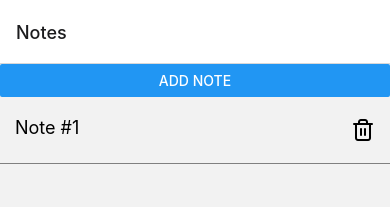
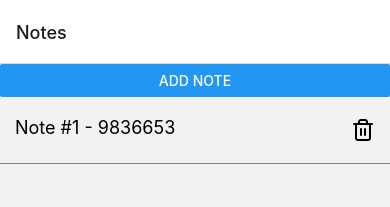
Before and after one commit to eneax/rn-notes-app, a React Native app: screen /Notes in a window 390 px wide. Both pictures are taken after a click on the button "ADD NOTE". Shown: the top 207 px of the page. Built offline with nearby package versions, Linux system fonts and the light colour scheme.

Commit message:
Create notes with a random id

```diff
--- a/src/context/NotesContext.js
+++ b/src/context/NotesContext.js
@@ -3,7 +3,13 @@ import createDataContext from "./createDataContext";
 const notesReducer = (state, action) => {
   switch (action.type) {
     case "add_note":
-      return [...state, { title: `Note #${state.length + 1}` }];
+      return [
+        ...state,
+        {
+          id: Math.floor(Math.random() * 9999999),
+          title: `Note #${state.length + 1}`,
+        },
+      ];
     default:
       return state;
   }
--- a/src/screens/HomeScreen.js
+++ b/src/screens/HomeScreen.js
@@ -1,5 +1,12 @@
 import React from "react";
-import { View, Text, FlatList, Button, StyleSheet } from "react-native";
+import {
+  View,
+  Text,
+  FlatList,
+  Button,
+  TouchableOpacity,
+  StyleSheet,
+} from "react-native";
 import { Feather } from "@expo/vector-icons";
 
 import { Context as NotesContext } from "../context/NotesContext";
@@ -17,8 +24,12 @@ const HomeScreen = () => {
         renderItem={({ item }) => {
           return (
             <View style={styles.noteContainerStyles}>
-              <Text style={styles.noteTitleStyles}>{item.title}</Text>
-              <Feather name="trash-2" size={24} color="black" />
+              <Text style={styles.noteTitleStyles}>
+                {item.title} - {item.id}
+              </Text>
+              <TouchableOpacity onPress={() => console.log(item.id)}>
+                <Feather name="trash-2" size={24} color="black" />
+              </TouchableOpacity>
             </View>
           );
         }}
```
